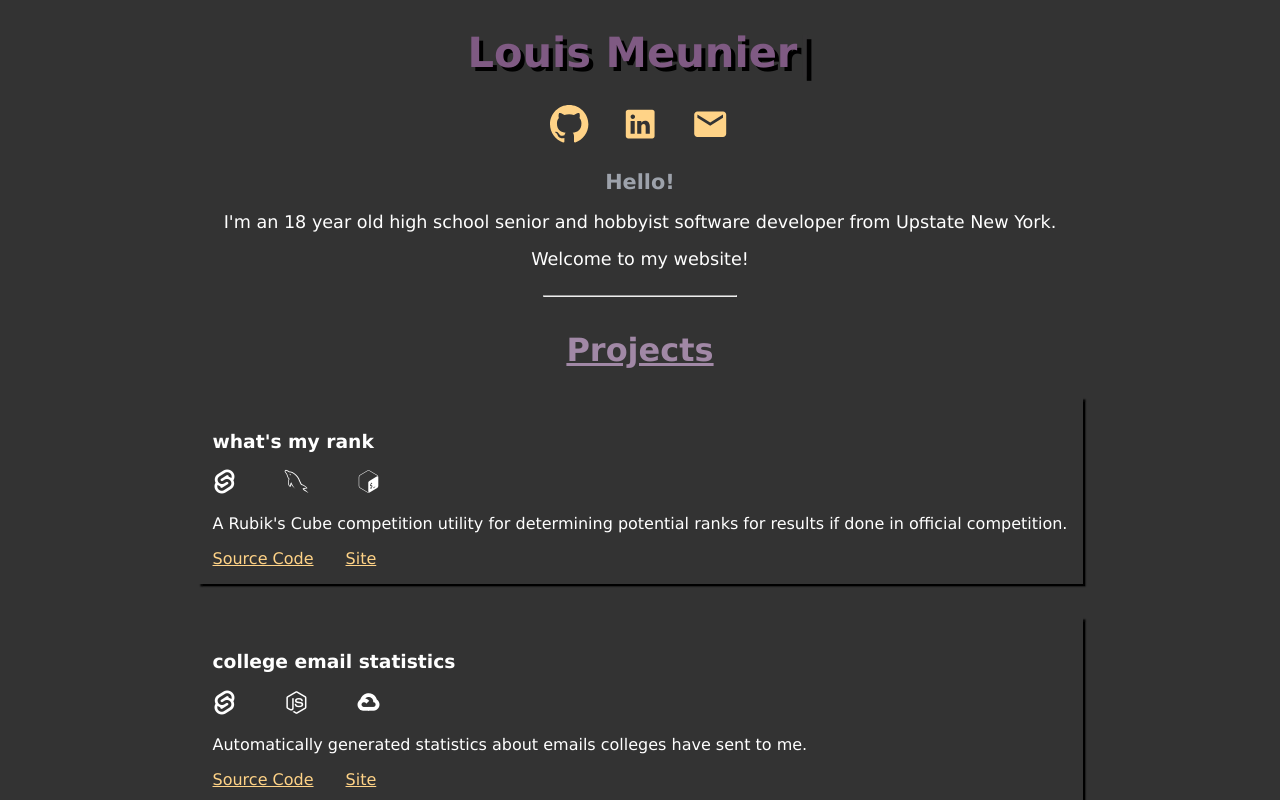
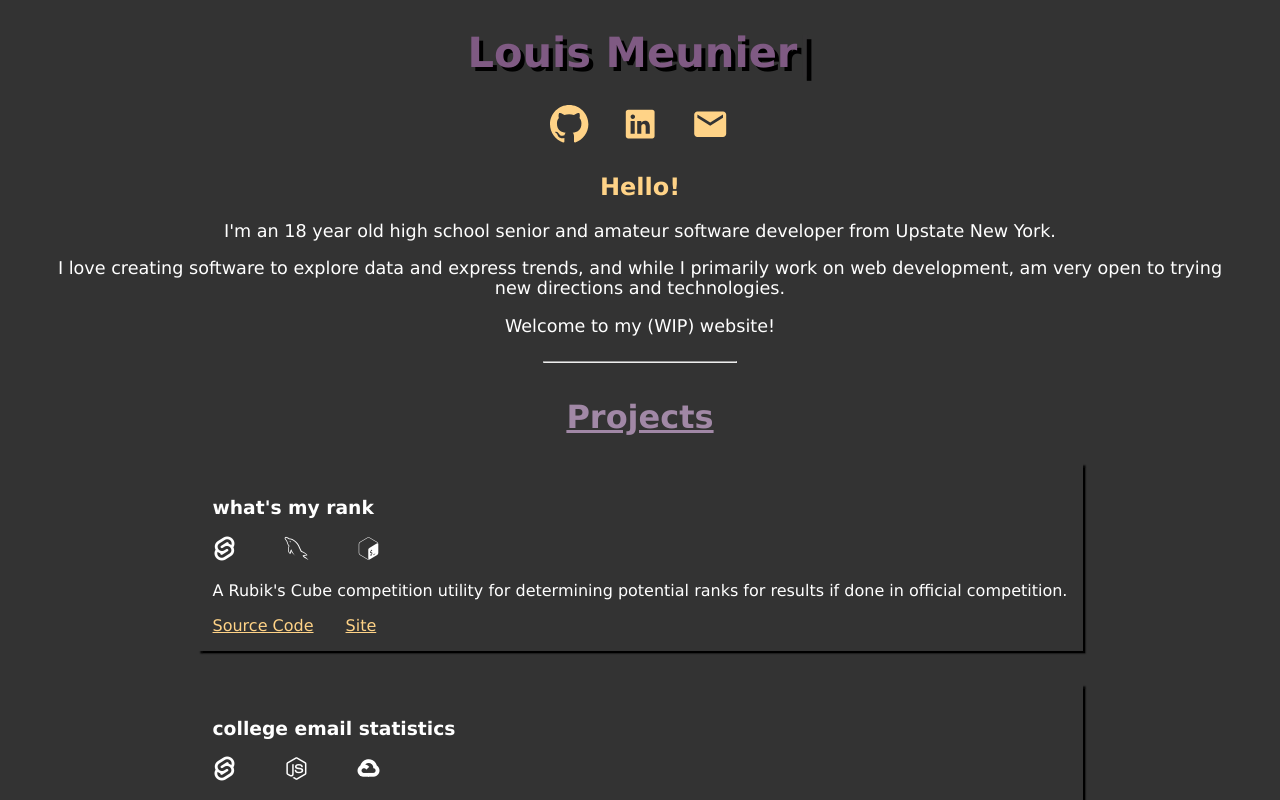
Before and after one commit to louismeunier/.net, a Svelte app: page / in a window 1280 px wide. Shown: the top 800 px of the page. Built offline with nearby package versions, Linux system fonts and the light colour scheme.

Commit message:
Update about

```diff
--- a/src/components/About.svelte
+++ b/src/components/About.svelte
@@ -9,14 +9,16 @@
 
    h2, p {
        font-size: 1.1em;
+        margin-right: 3rem;
+        margin-left: 3rem;
        text-align: center;
    }
 
    h2 {
-       font-size: 1.3em;
+       font-size: 1.5em;
        /* text-decoration: underline; */
         font-weight: 900;
-       color: var(--silver);
+       color: var(--pale-yellow);
    }
 
 
@@ -41,6 +43,7 @@
     <h2>
         Hello!
     </h2>
-    <p>I'm an 18 year old high school senior and hobbyist software developer from Upstate New York.</p>
-    <p>Welcome to my website!</p>
+    <p>I'm an 18 year old high school senior and amateur software developer from Upstate New York.</p>
+    <p>I love creating software to explore data and express trends, and while I primarily work on web development, am very open to trying new directions and technologies.</p>
+    <p>Welcome to my (WIP) website!</p>
 </div>
```
